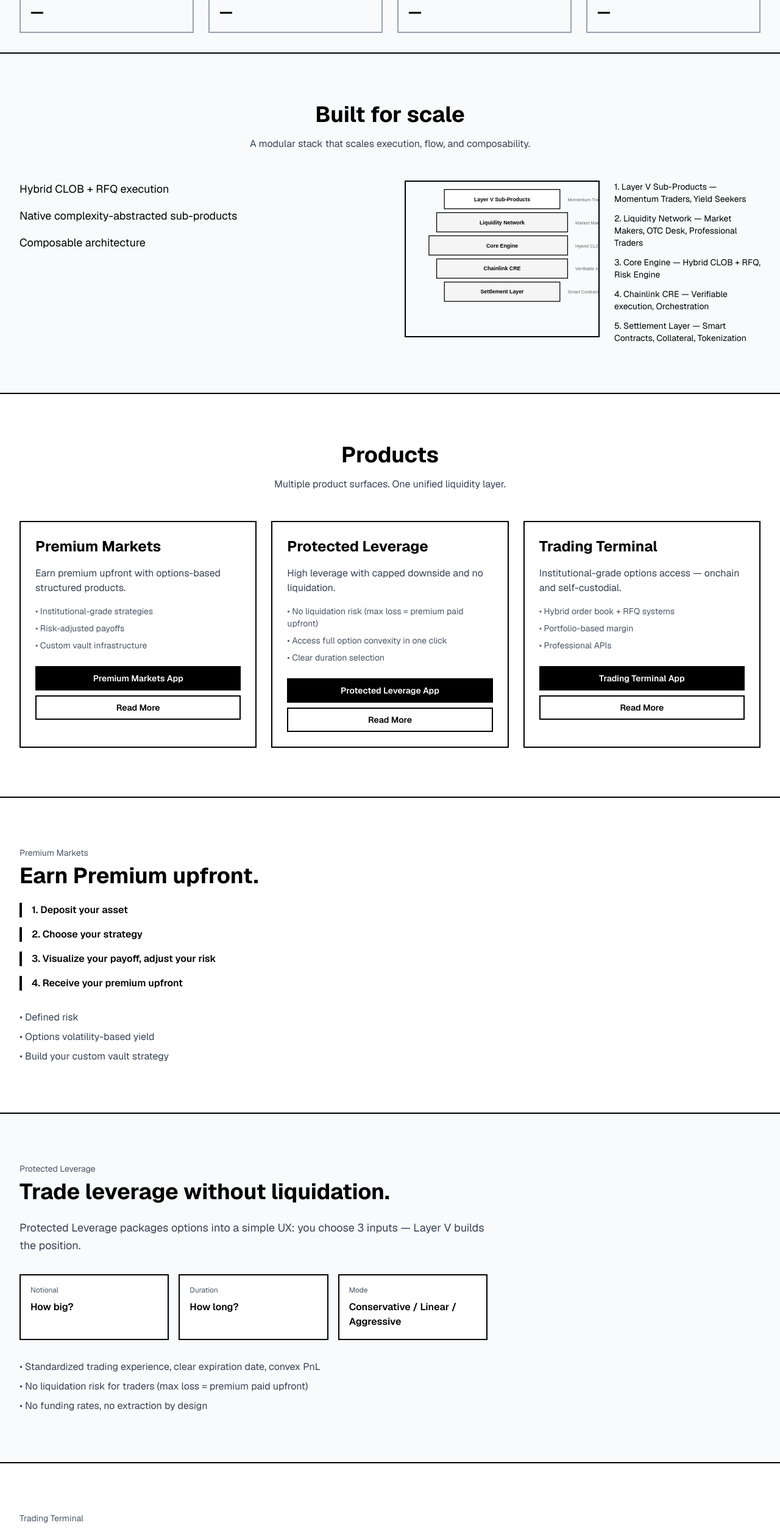
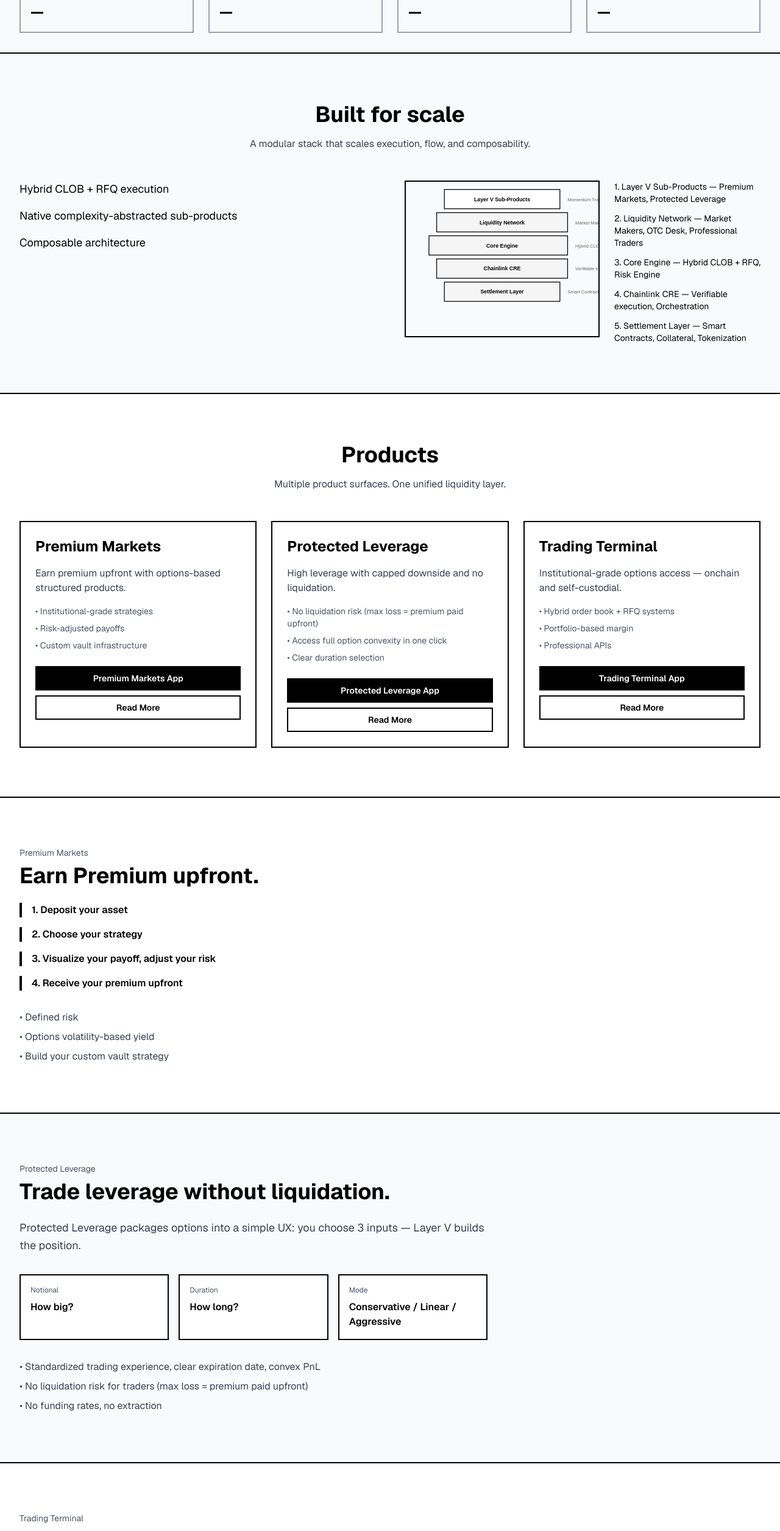
Before and after one commit to baptiste-layerv/layerv-landing-wireframe, a Next.js app: page / in a window 1280 px wide. Shown: the part 713-3223 px from the top of the page at 61% size. Built offline with nearby package versions, Linux system fonts and the light colour scheme.

Commit message:
Update Built for scale layer description and Protected Leverage bullet

```diff
--- a/app/page.tsx
+++ b/app/page.tsx
@@ -217,7 +217,7 @@ export default function Home() {
                 />
               </div>
               <div className="space-y-3 text-sm">
-                <div>1. Layer V Sub-Products — Momentum Traders, Yield Seekers</div>
+                <div>1. Layer V Sub-Products  — Premium Markets, Protected Leverage</div>
                 <div>2. Liquidity Network — Market Makers, OTC Desk, Professional Traders</div>
                 <div>3. Core Engine — Hybrid CLOB + RFQ, Risk Engine</div>
                 <div>4. Chainlink CRE — Verifiable execution, Orchestration</div>
@@ -373,7 +373,7 @@ export default function Home() {
             <ul className="space-y-2 text-gray-700">
               <li>• Standardized trading experience, clear expiration date, convex PnL</li>
               <li>• No liquidation risk for traders (max loss = premium paid upfront)</li>
-              <li>• No funding rates, no extraction by design</li>
+              <li>• No funding rates, no extraction</li>
             </ul>
           </div>
         </div>
```
